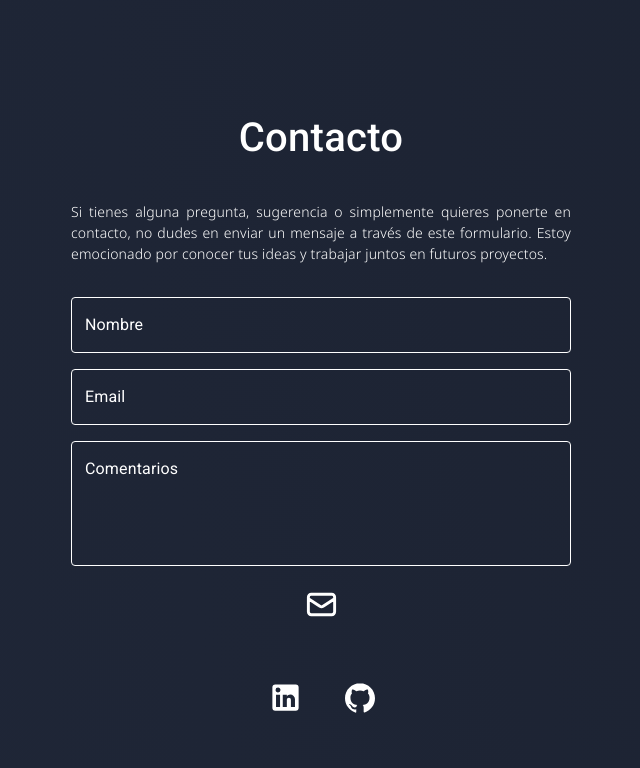
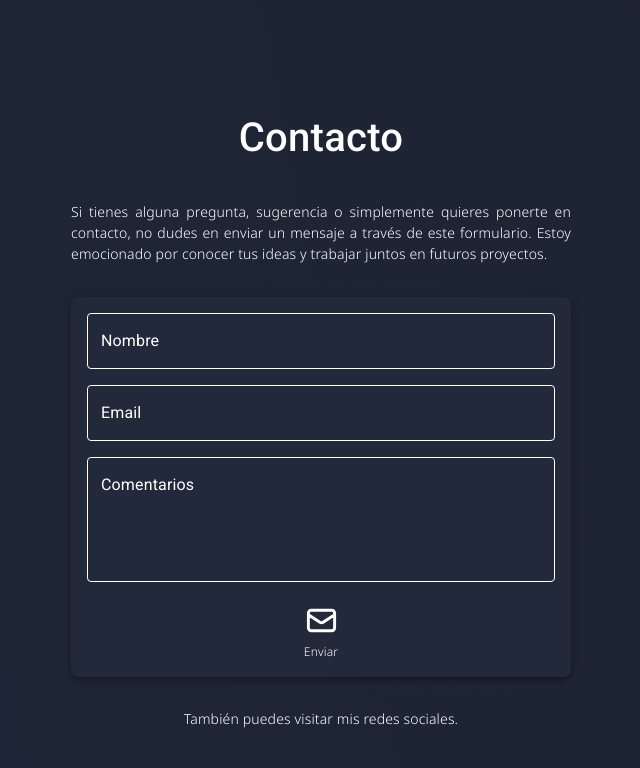
Before and after one commit to RamiroAcostaDev/myPortfolio, a Next.js app: page / in a window 1280 px wide. Shown: the part 3300-4068 px from the top of the page, without its empty margins (319-959 px from the left). Built offline with nearby package versions, Linux system fonts and the light colour scheme; a web font is replaced by a local one.

Commit message:
fix styles

```diff
--- a/app/components/Contact.jsx
+++ b/app/components/Contact.jsx
@@ -50,11 +50,30 @@
           <ContactForm />
 
           <Box
-            pt={2}
+            display={"flex"}
+            justifyContent={"center"}
+            alignContent={"center"}
+            flexDirection={"column"}
+            gap={4}
+          >
+            <Typography
+              variant="p"
+              color="#ffffff"
+              fontSize={14}
+              fontWeight="300"
+              width={{ xs: 300, lg: 500 }}
+              className={`${NotoFont.className} antialiased`}
+              align={"center"}
+              data-aos="zoom-in"
+            >
+              También puedes visitar mis redes sociales.
+            </Typography>
+            <Box
               display={"flex"}
               justifyContent={"center"}
               alignContent={"center"}
               gap={4}
+              data-aos="zoom-in"
             >
               <IconButton
                 size="small"
@@ -71,6 +90,7 @@
             </Box>
           </Box>
         </Box>
+      </Box>
     </Container>
   );
 }
--- a/app/components/ContactForm.jsx
+++ b/app/components/ContactForm.jsx
@@ -1,6 +1,11 @@
-import { Box, IconButton, TextField } from "@mui/material";
+import { Box, IconButton, TextField, Typography } from "@mui/material";
 import MailIcon from "../assets/svg/MailIcon";
+import { Noto_Sans_Thai } from "next/font/google";
 
+const NotoFont = Noto_Sans_Thai({
+  subsets: ["thai"],
+  weight: ["100", "200", "300", "400", "500", "700"],
+});
 export default function ContactForm() {
   return (
     <Box
@@ -9,6 +14,11 @@
       flexDirection={"column"}
       gap={2}
       color="#ffffff"
+      backgroundColor="#21293B"
+      padding={2}
+      borderRadius={2}
+      boxShadow={5}
+      data-aos="zoom-in"
     >
       <TextField
         id="Nombre"
@@ -85,7 +95,7 @@
         display={"flex"}
         justifyContent={"center"}
         alignContent={"center"}
-        gap={4}
+        flexDirection={"column"}
       >
         <IconButton
           size="small"
@@ -93,6 +103,16 @@
         >
           <MailIcon IconColor={"#ffffff"} IconWidth={35} />
         </IconButton>
+        <Typography
+          variant="p"
+          color="#ffffff"
+          fontSize={12}
+          fontWeight="300"
+          className={`${NotoFont.className} antialiased`}
+          align="center"
+        >
+          Enviar
+        </Typography>
       </Box>
     </Box>
   );
--- a/app/components/SkillsCard.jsx
+++ b/app/components/SkillsCard.jsx
@@ -16,6 +16,7 @@
       justifyContent={"center"}
       alignItems={"center"}
       gap={1}
+      data-aos="zoom-in"
     >
       <Box
         display={"flex"}
```
Lines whose indentation alone changed are shown as unchanged.
